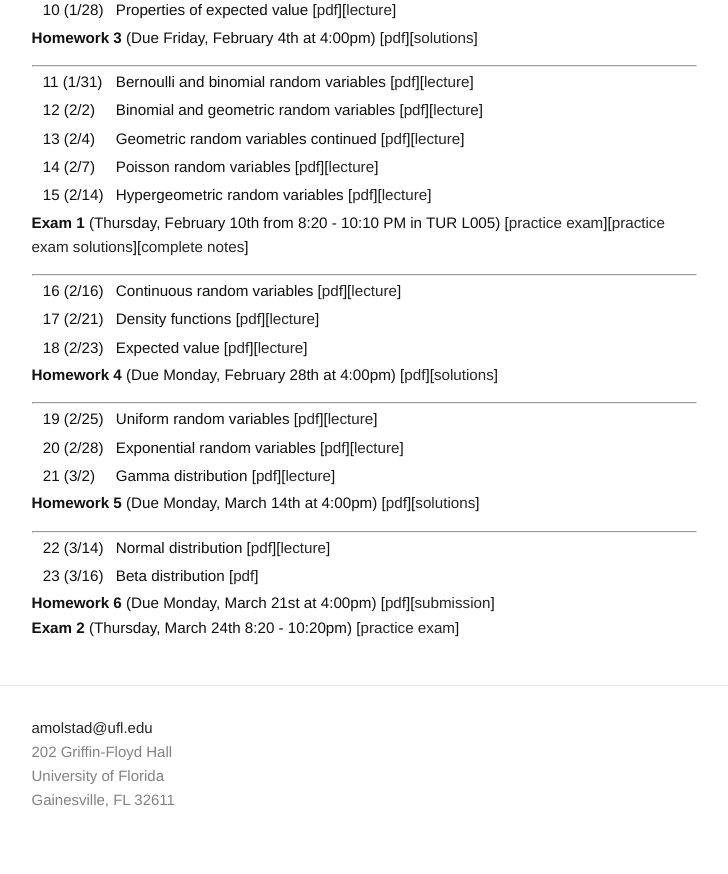
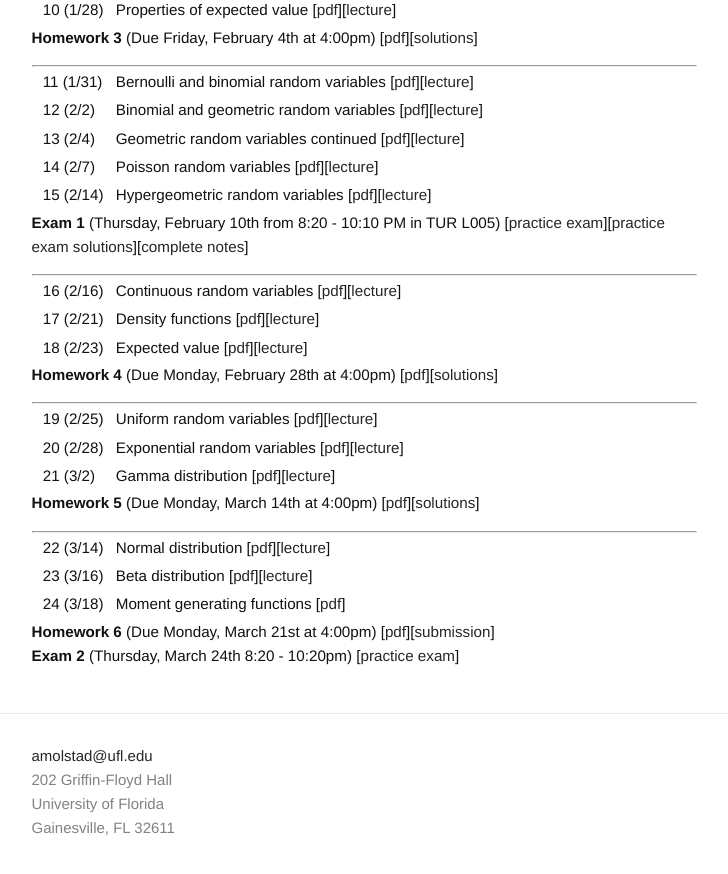
Before and after one commit to ajmolstad/ajmolstad.github.io, a Jekyll site: the page built from S22_STA4321.md, in a window 1280 px wide and 900 px high, scrolled down 637 px. Shown: the top 874 px of the window, without its empty margins (276-1004 px from the left). Built offline with Jekyll 4.4.1, drawn with Linux system fonts in a browser that asks for light colours.

Commit message:
Update S22_STA4321.md

```diff
--- a/S22_STA4321.md
+++ b/S22_STA4321.md
@@ -77,7 +77,8 @@ Note that you must be logged into your UFL eLearning account to access course ma
 
 
 || 22 (3/14) || Normal distribution [[pdf](https://ufl.instructure.com/files/67425309/download?download_frd=1)][[lecture](https://ufl.instructure.com/courses/452037/files?preview=67455266)]||
-|| 23 (3/16) || Beta distribution [[pdf](https://ufl.instructure.com/files/67494481/download?download_frd=1)]||
+|| 23 (3/16) || Beta distribution [[pdf](https://ufl.instructure.com/files/67494481/download?download_frd=1)][[lecture](https://ufl.instructure.com/courses/452037/files?preview=67631154)]||
+|| 24 (3/18) || Moment generating functions [[pdf](https://ufl.instructure.com/files/67631071/download?download_frd=1)]||
 
 
 **Homework 6** (Due Monday, March 21st at 4:00pm) [[pdf](https://ufl.instructure.com/files/67472488/download?download_frd=1)][[submission](https://ufl.instructure.com/courses/452037/assignments/5148694)]
```
